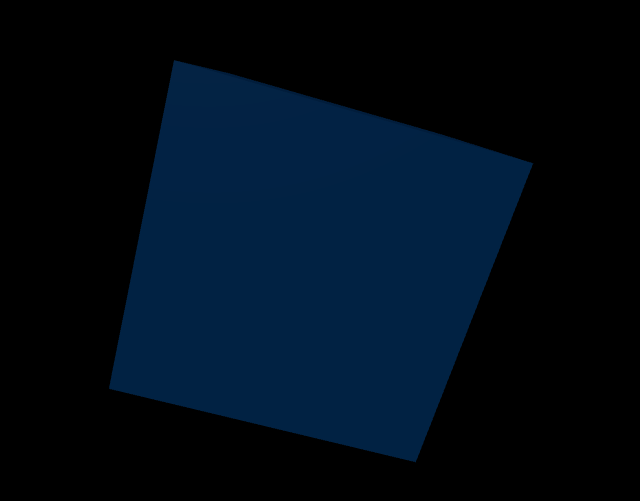
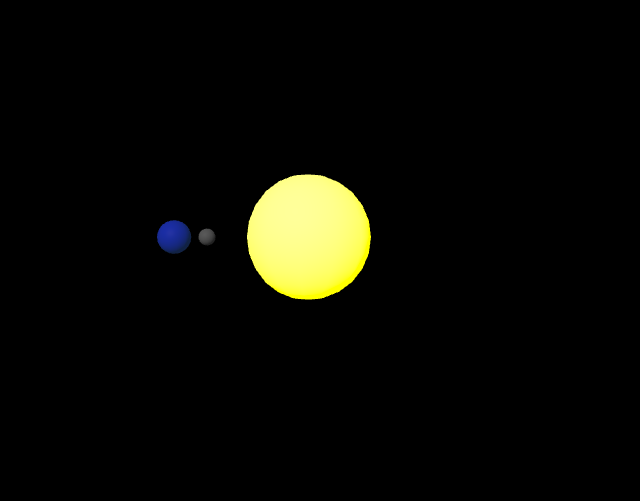
Before and after one commit to Myoungmin/Three.js_Fundamentals, a plain HTML site: page index.html in a window 1280 px wide. Shown: the part 163-664 px from the top of the page, without its empty margins (332-972 px from the left). Drawn offline with nearby package versions, Linux system fonts and the light colour scheme.

Commit message:
Scene Graph를 이용하여 공전, 자전 구현

```diff
--- a/SceneGraph/SceneGraph.js
+++ b/SceneGraph/SceneGraph.js
@@ -57,7 +57,7 @@ class App {
             0.1,
             100
         );
-        camera.position.z = 50;
+        camera.position.z = 25;
         // 다른 메서드에서 참조할 수 있도록 필드에 정의한다.
         this._camera = camera;
     }
@@ -123,6 +123,10 @@ class App {
         moonMesh.scale.set(0.5, 0.5, 0.5);
         // moonOrbit Object3D에 달 Mesh 추가
         moonOrbit.add(moonMesh);
+
+        this._solarSystem = solarSystem;
+        this._earthOrbit = earthOrbit;
+        this._moonOrbit = moonOrbit;
     }
 
     resize() {
@@ -151,9 +155,13 @@ class App {
     update(time) {
         // 밀리초에서 초로 변환
         time *= 0.001;
-        // 시간값으로 큐브 회전
-        this._cube.rotation.x = time;
-        this._cube.rotation.y = time;
+
+        // 태양이 자전하도록 설정, 지구가 태양을 공전하는 효과를 주게된다.
+        this._solarSystem.rotation.y = time / 2;
+        // 지구가 자전하도록 설정, 달이 지구를 공전하는 효과를 주게된다.
+        this._earthOrbit.rotation.y = time * 2;
+        // 달이 자전하도록 설정
+        this._moonOrbit.rotation.y = time * 5;
     }
 }
 
--- a/index.html
+++ b/index.html
@@ -2,10 +2,10 @@
 <html>
     <head>
         <meta value="viewport" content="width=device-width, inital-scale=1">
-        <link rel="stylesheet" href="./basic/basic.css">
+        <link rel="stylesheet" href="./SceneGraph/SceneGraph.css">
         <!-- three.js를 모듈타입으로 import하기 위해 type="module"-->
         <!-- defer 속성일 설정되어 있어 페이지가 모두 로딩된 이후에 자바스크립트가 실행 -->
-        <script type="module" src="./basic/basic.js" defer></script>
+        <script type="module" src="./SceneGraph/SceneGraph.js" defer></script>
     </head>
     <body>
         <!-- div 요소에서 three.js 라이브러리 API를 이용하여 canvas가 추가될 것이다. -->
```
